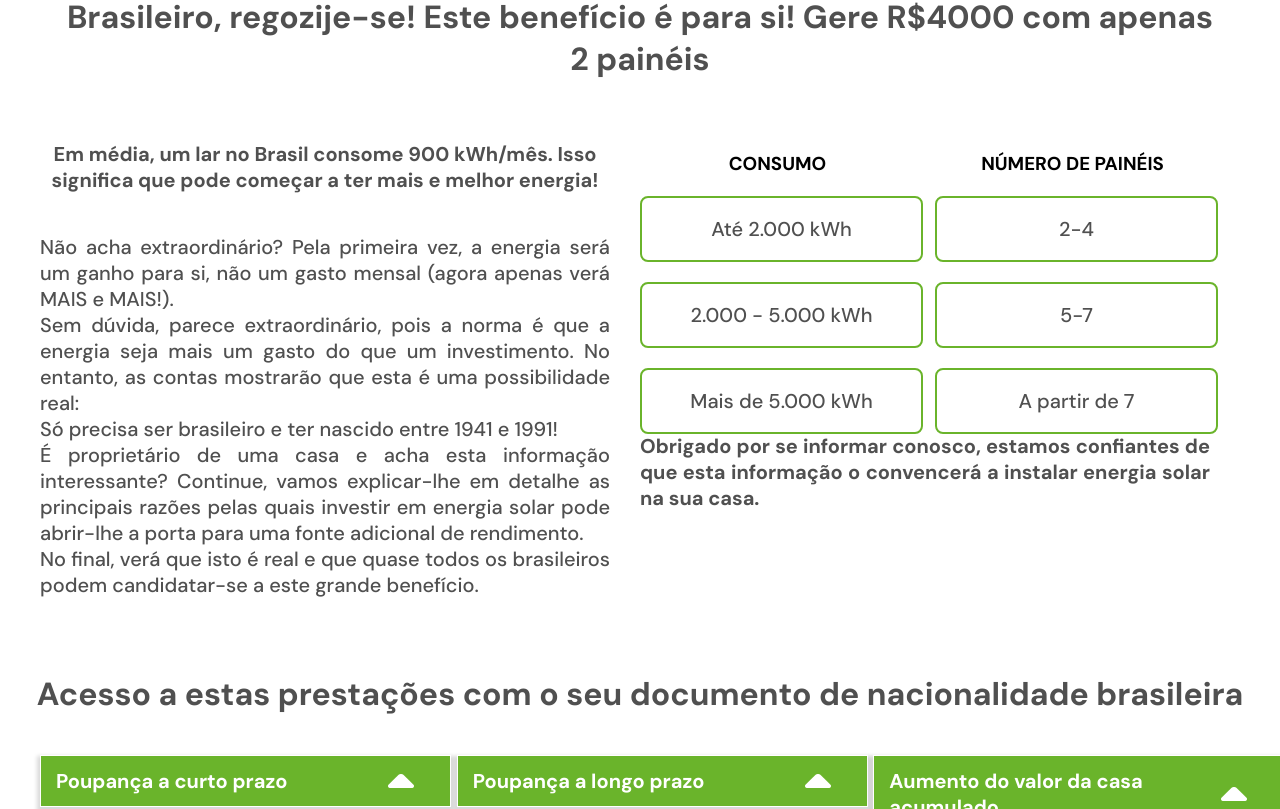
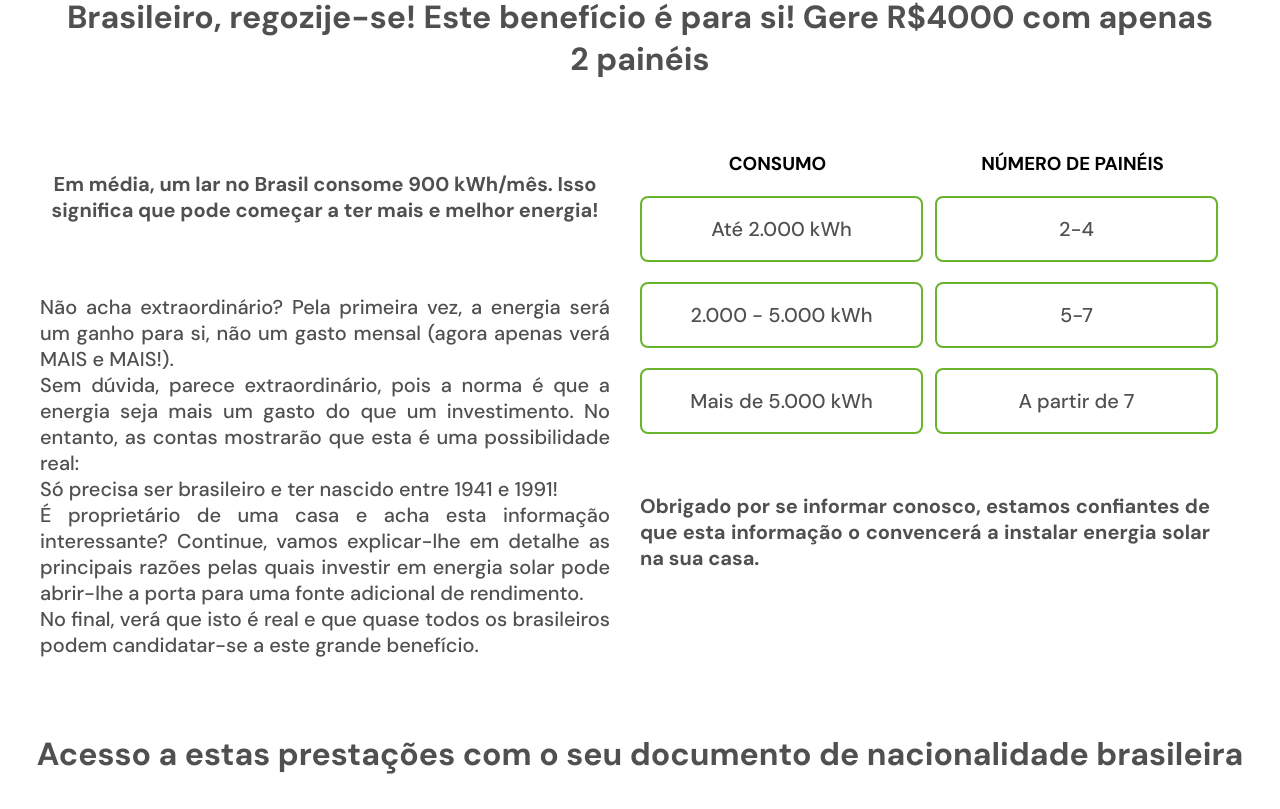
Before and after one commit to JavierYami/test, a React (Vite) app: page / in a window 1280 px wide. Shown: the part 2211-3020 px from the top of the page. Built offline with nearby package versions, Linux system fonts and the light colour scheme; no server answers.

Commit message:
Dropdwon centrado

```diff
--- a/src/components/Consumo/Consumo.css
+++ b/src/components/Consumo/Consumo.css
@@ -44,6 +44,11 @@
     display: flex;
     flex-direction: column;
 }
+@media screen and (max-width: 1300px){
+    .consumoSubtitle{
+        margin: 50px 0px;
+    }
+}
 
 @media screen and (max-width: 760px){
     .consumoContainer{
--- a/src/components/Prestaciones/Dropdow.jsx
+++ b/src/components/Prestaciones/Dropdow.jsx
@@ -10,7 +10,7 @@
 
 
     return (
-        <div>
+        <div className="dropdownContainer">
             <div className="elementTitle" onClick={toggleContent}>{title}</div>
             <div className={`elementText ${showContent ? 'show' : ''}`}>
                 <p>{text}</p>
--- a/src/components/Prestaciones/Prestaciones.css
+++ b/src/components/Prestaciones/Prestaciones.css
@@ -8,6 +8,12 @@
     align-items: center;
     width: 100%;
     padding: 70px 40px;
+}
+.dropdownContainer {
+    display: flex;
+    flex-flow: column;
+    justify-content: center;
+    align-items: center;
 }
 .prestacionesTitle{
     text-align: center;
@@ -110,7 +116,7 @@
 
 @media screen and (max-width: 600px){
     .prestacionesContainer{
-        width: 90%;
+        width: 80%;
         gap: 20px;
         display: flex;
         justify-content: center;
```
